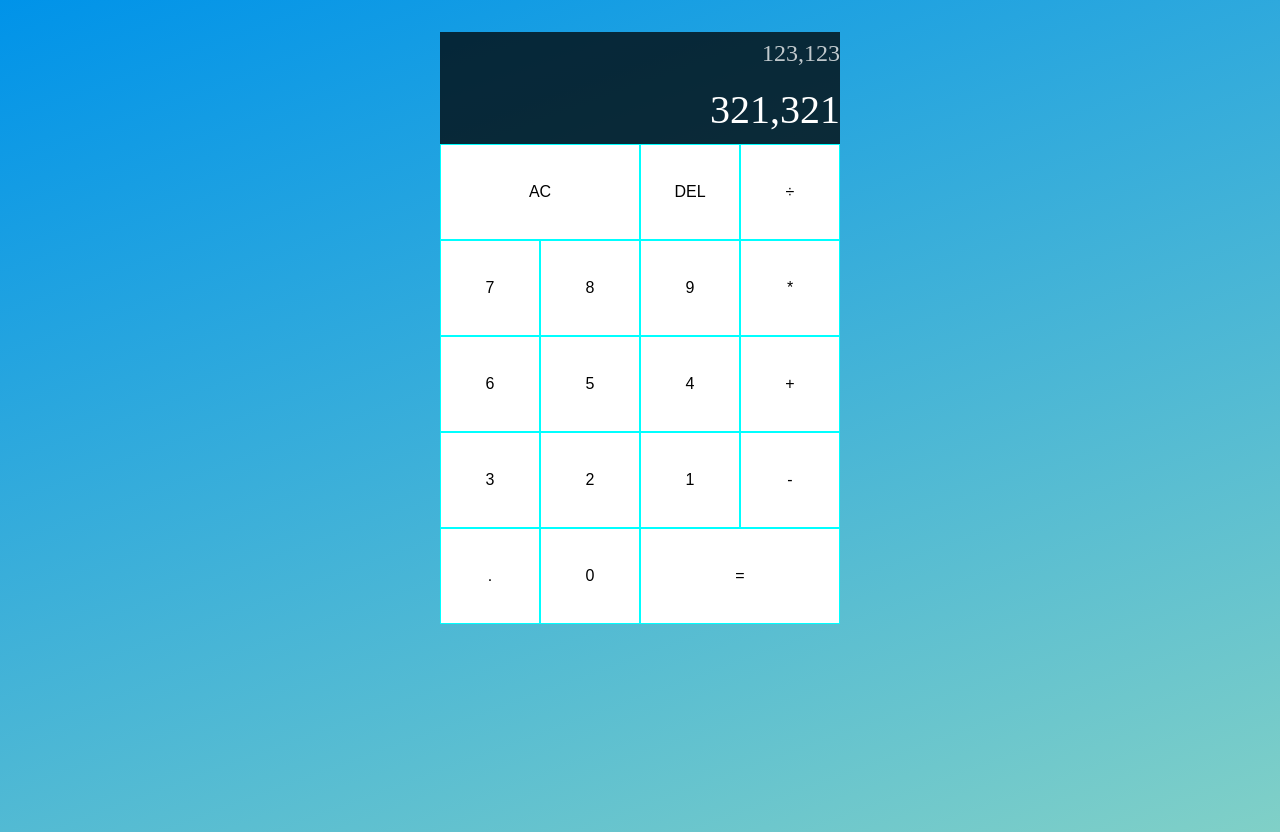
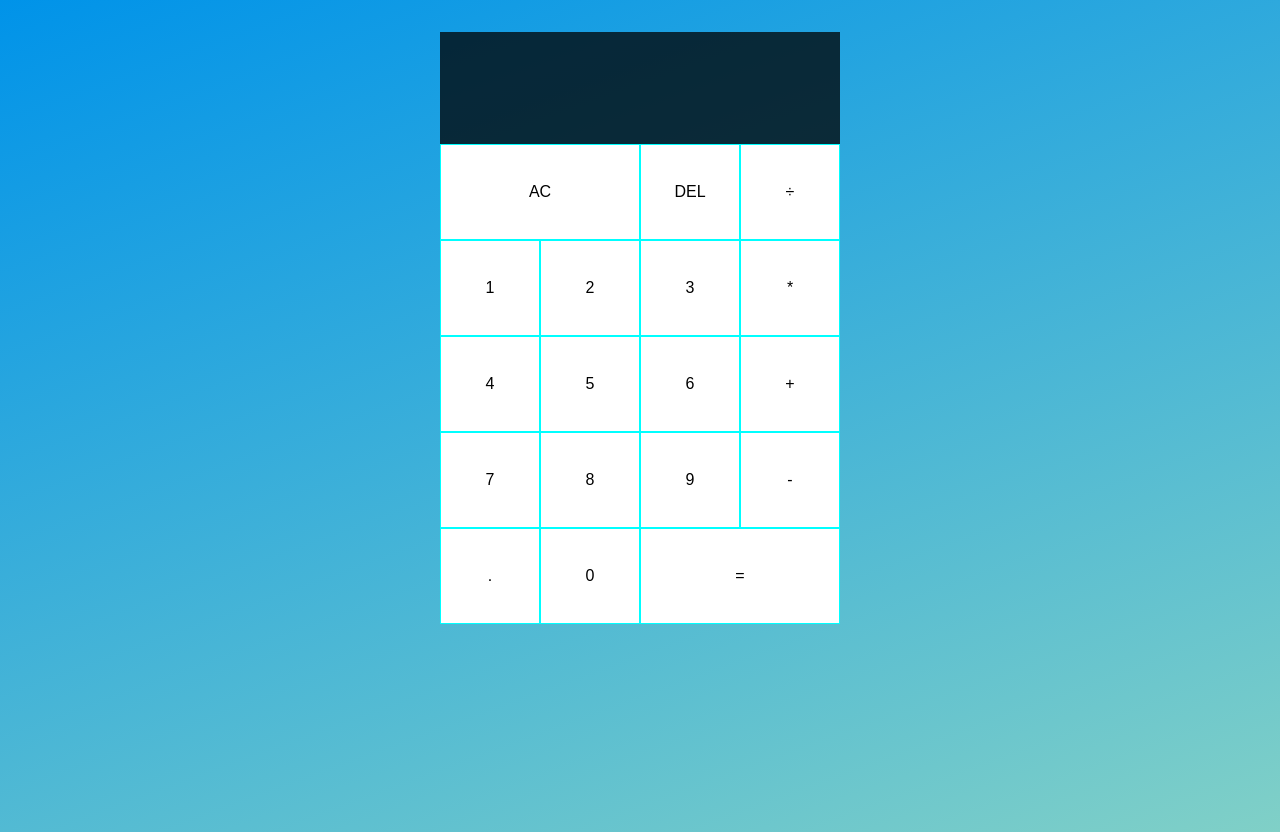
Before and after one commit to DevCaique/Calculator, a React (Vite) app: page / in a window 1280 px wide. Built offline with nearby package versions, Linux system fonts and the light colour scheme.

Commit message:
state declared

```diff
--- a/src/App.jsx
+++ b/src/App.jsx
@@ -1,29 +1,46 @@
+import { useReducer } from "react";
 import "./App.css";
 
+const ACTIONS = {
+  ADD_DIGIT: "add-digit",
+  DELETE_DIGIT: "delete-digit",
+  CHOOSE_OPERATION: "choose-operation",
+  EVALUATE: "evaluate",
+  CLEAR: "clear",
+};
+
+function reducer(state, { type, payload }) {}
+
 export function App() {
+  const [{ previousOperand, currentOperand, operation }, dispatch] = useReducer(
+    reducer,
+    {}
+  );
   return (
     <>
       {/* Te amo amor */}
       <div className="calculator">
         <div className="output">
-          <div className="previous-operand">123,123</div>
-          <div className="current-operand">321,321</div>
+          <div className="previous-operand">
+            {previousOperand} {operation}
+          </div>
+          <div className="current-operand">{currentOperand}</div>
         </div>
         <div className="calculator-btn-area">
           <button className="span-2"> AC </button>
           <button> DEL </button>
           <button> ÷ </button>
+          <button> 1 </button>
+          <button> 2 </button>
+          <button> 3 </button>
+          <button> * </button>
+          <button> 4 </button>
+          <button> 5 </button>
+          <button> 6 </button>
+          <button> + </button>
           <button> 7 </button>
           <button> 8 </button>
           <button> 9 </button>
-          <button> * </button>
-          <button> 6 </button>
-          <button> 5 </button>
-          <button> 4 </button>
-          <button> + </button>
-          <button> 3 </button>
-          <button> 2 </button>
-          <button> 1 </button>
           <button> - </button>
           <button> . </button>
           <button> 0 </button>
```
